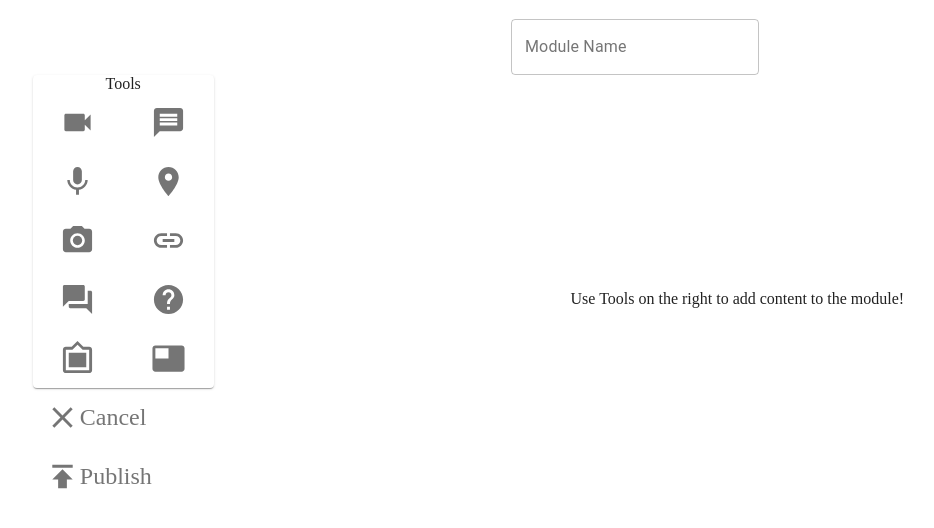
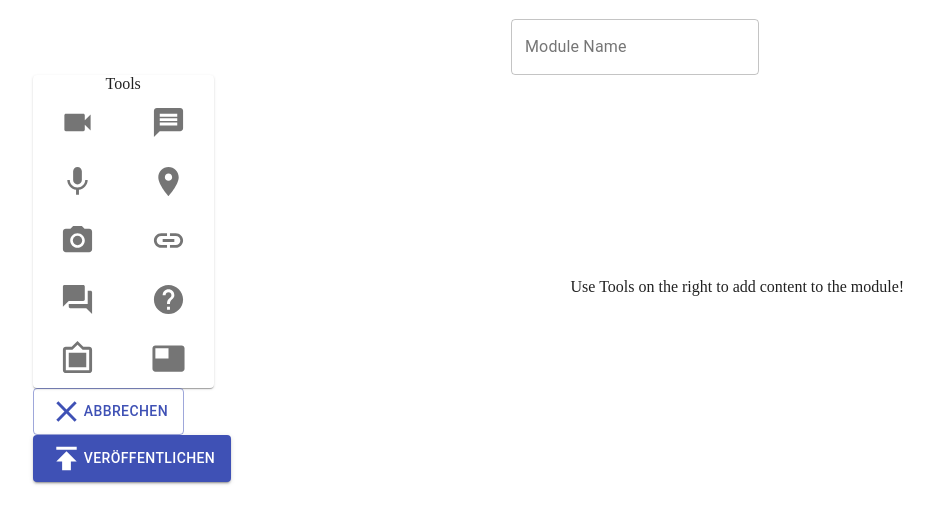
Before and after one commit to tom-mohr/blmquiz, a React app: page / in a window 1280 px wide. Both pictures are taken after a click on the button "add". Shown: the top 528 px of the page, without its empty margins (5-939 px from the left). Built offline with nearby package versions, Linux system fonts and the light colour scheme.

Commit message:
changed cancel and publish buttons

```diff
--- a/src/components/creation/ModuleCreationComponent.tsx
+++ b/src/components/creation/ModuleCreationComponent.tsx
@@ -1,5 +1,5 @@
 import React from 'react';
-import { Container, Grid, IconButton, Paper, TextField } from "@material-ui/core";
+import {Button, Container, Grid, IconButton, Paper, TextField} from "@material-ui/core";
 import { CameraAlt, Close, FeaturedVideo, FilterFrames, Forum, Help, Link, Message, Mic, Room, Publish, Videocam } from "@material-ui/icons";
 import { makeStyles, createStyles, Theme } from '@material-ui/core/styles';
 import "./ModuleCreationComponent.css";
@@ -112,16 +112,16 @@ export default function ModuleCreationComponent({ props }) {
 					</Paper>
 					<Grid container>
 						<Grid item xs={12}>
-							<IconButton component="span" onClick={props.onBackButtonClicked}>
+							<Button variant={"outlined"} color={"primary"} onClick={props.onBackButtonClicked}>
 								<Close fontSize="large" />
-								Cancel
-							</IconButton>
+								Abbrechen
+							</Button>
 						</Grid>
 						<Grid item xs={12}>
-							<IconButton component="span" onClick={props.onBackButtonClicked}>
+							<Button variant={"contained"} color={"primary"} onClick={props.onBackButtonClicked}>
 								<Publish fontSize="large" />
-								Publish
-							</IconButton>
+								Veröffentlichen
+							</Button>
 						</Grid>
 					</Grid>
 				</Grid>
```
